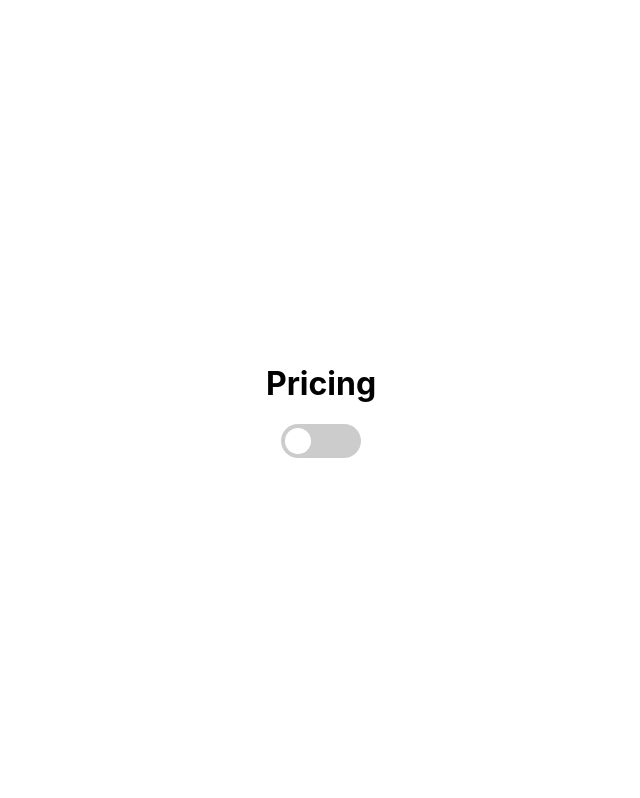
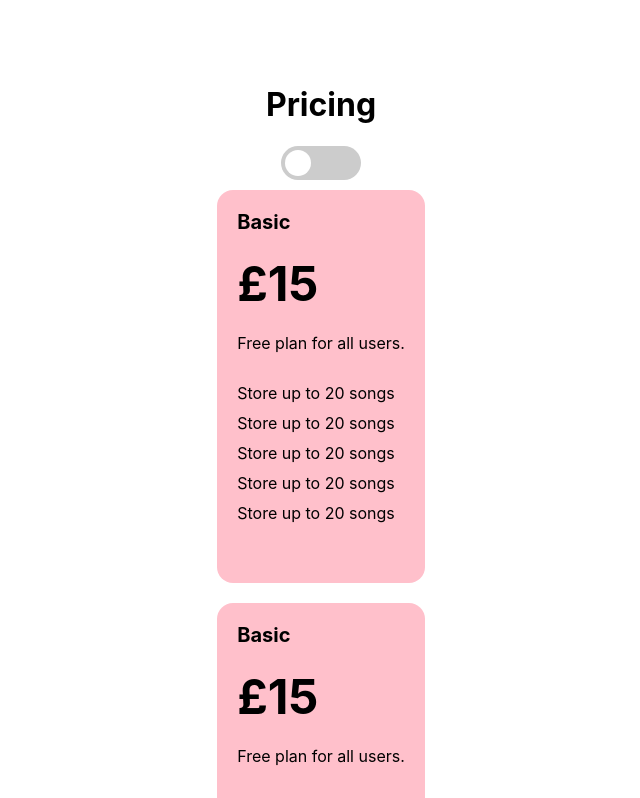
Before and after one commit to claudekiseke/subscription, a Next.js app: page / in a window 1280 px wide. Shown: the top 798 px of the page, without its empty margins (319-959 px from the left). Built offline with nearby package versions, Linux system fonts and the light colour scheme.

Commit message:
return missing - card

```diff
--- a/components/Card/Card.js
+++ b/components/Card/Card.js
@@ -2,8 +2,7 @@ import Link from "next/link";
 import styles from "./Card.module.scss";
 
 export default function Card() {
-    <>
-    hello
+    return (
     <div className={styles.card}>
         <h2>Basic</h2>
         <h3>£15</h3>
@@ -19,5 +18,5 @@ export default function Card() {
             <a>Get Started Free</a>
         </Link> */}
     </div>
-    </>
+    );
 }
--- a/components/Card/Card.module.scss
+++ b/components/Card/Card.module.scss
@@ -1,34 +1,34 @@
-// .card {
-//     background-color: pink;
-//     border-radius: 16px;
-//     margin: 10px 0;
-//     padding: 20px;
+.card {
+    background-color: pink;
+    border-radius: 16px;
+    margin: 10px 0;
+    padding: 20px;
 
-//     h2 {
-//       font-size: 1.25em;
-//        margin-top: 0;
-//     }
-//     h3 {
-//       font-size: 3em;
-//       margin: 20px 0;
-//     }
-//     p {
-//       margin-bottom: 30px;
-//     }
-//     ul {
-//       margin-bottom: 40px;
-//       list-style: none;
-//       padding-left: 0;
+    h2 {
+      font-size: 1.25em;
+       margin-top: 0;
+    }
+    h3 {
+      font-size: 3em;
+      margin: 20px 0;
+    }
+    p {
+      margin-bottom: 30px;
+    }
+    ul {
+      margin-bottom: 40px;
+      list-style: none;
+      padding-left: 0;
 
-//       li {
-//         margin-bottom: 10px;
-//       }
-//     }
-//     a {
-//       background-color: black;
-//       border-radius: 8px;
-//       color: white;
-//       padding: 10px 20px;
-//       text-decoration: none;
-//     }
-//   }
+      li {
+        margin-bottom: 10px;
+      }
+    }
+    a {
+      background-color: black;
+      border-radius: 8px;
+      color: white;
+      padding: 10px 20px;
+      text-decoration: none;
+    }
+  }
```
